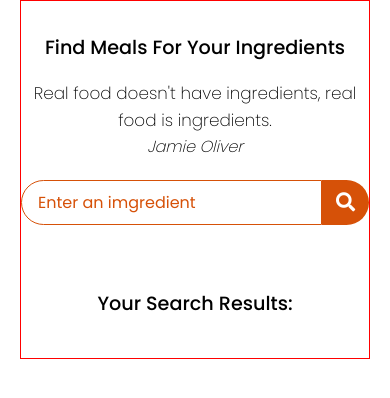
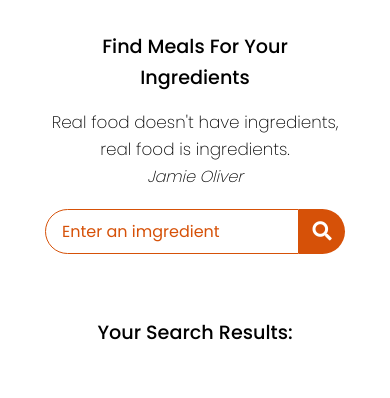
Before and after one commit to isroiljonmusajonov/api, a plain HTML site: page index.html in a window 390 px wide. Drawn offline with Linux system fonts and the light colour scheme; a web font is replaced by a local one.

Commit message:
widthni hamasinikini ozgartirdim

```diff
--- a/style.css
+++ b/style.css
@@ -232,8 +232,8 @@ body {
 }
 @media (max-width: 460px) {
   .meal-wrapper {
-    max-width: 350px;
-    border: 1px solid red;
+    max-width: 300px;
+    /* border: 1px solid red; */
     margin: 0 auto;
     background-color: #fff;
     text-align: center;
```
